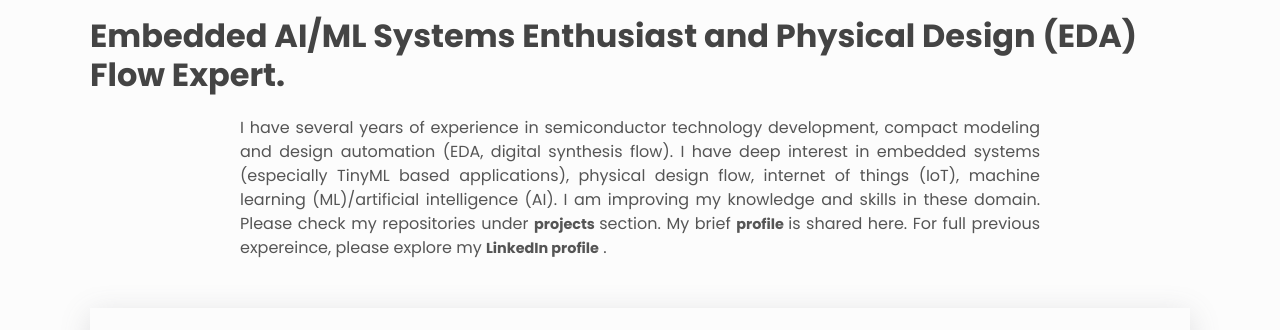
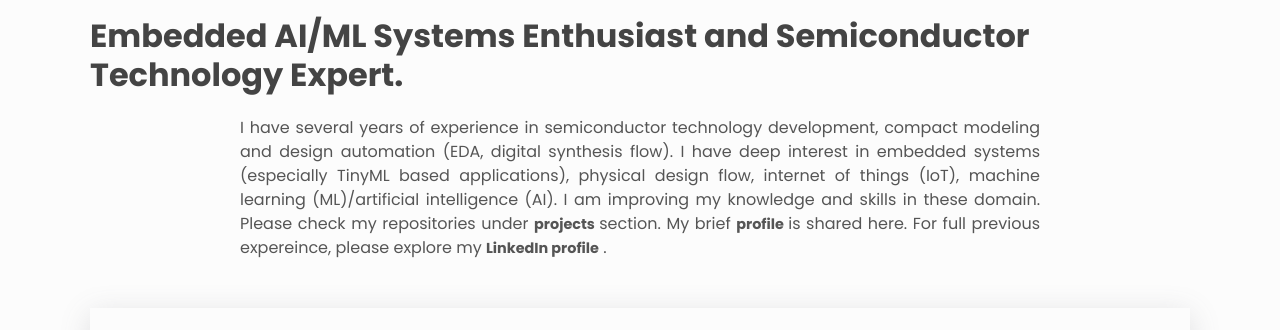
Before and after one commit to frasheed-dev/frasheed-dev.github.io, a plain HTML site: page index.html in a window 1280 px wide. Shown: the part 274-604 px from the top of the page. Drawn offline with Linux system fonts and the light colour scheme.

Commit message:
Update index.html

```diff
--- a/index.html
+++ b/index.html
@@ -63,7 +63,7 @@
       <!-- About -->
       <div class="about center">
         <h1>Hi, I am <span class="about__name">Farhan Rasheed.</span></h1>
-        <h2 class="about__role">Embedded AI/ML Systems Enthusiast and Physical Design (EDA) Flow Expert.</h2>
+        <h2 class="about__role">Embedded AI/ML Systems Enthusiast and Semiconductor Technology Expert.</h2>
         <p class="about__desc">
           I have several years of experience in semiconductor technology development, compact modeling and
 		  design automation (EDA, digital synthesis flow). I have deep interest in embedded systems (especially TinyML based applications), physical design flow,
```
